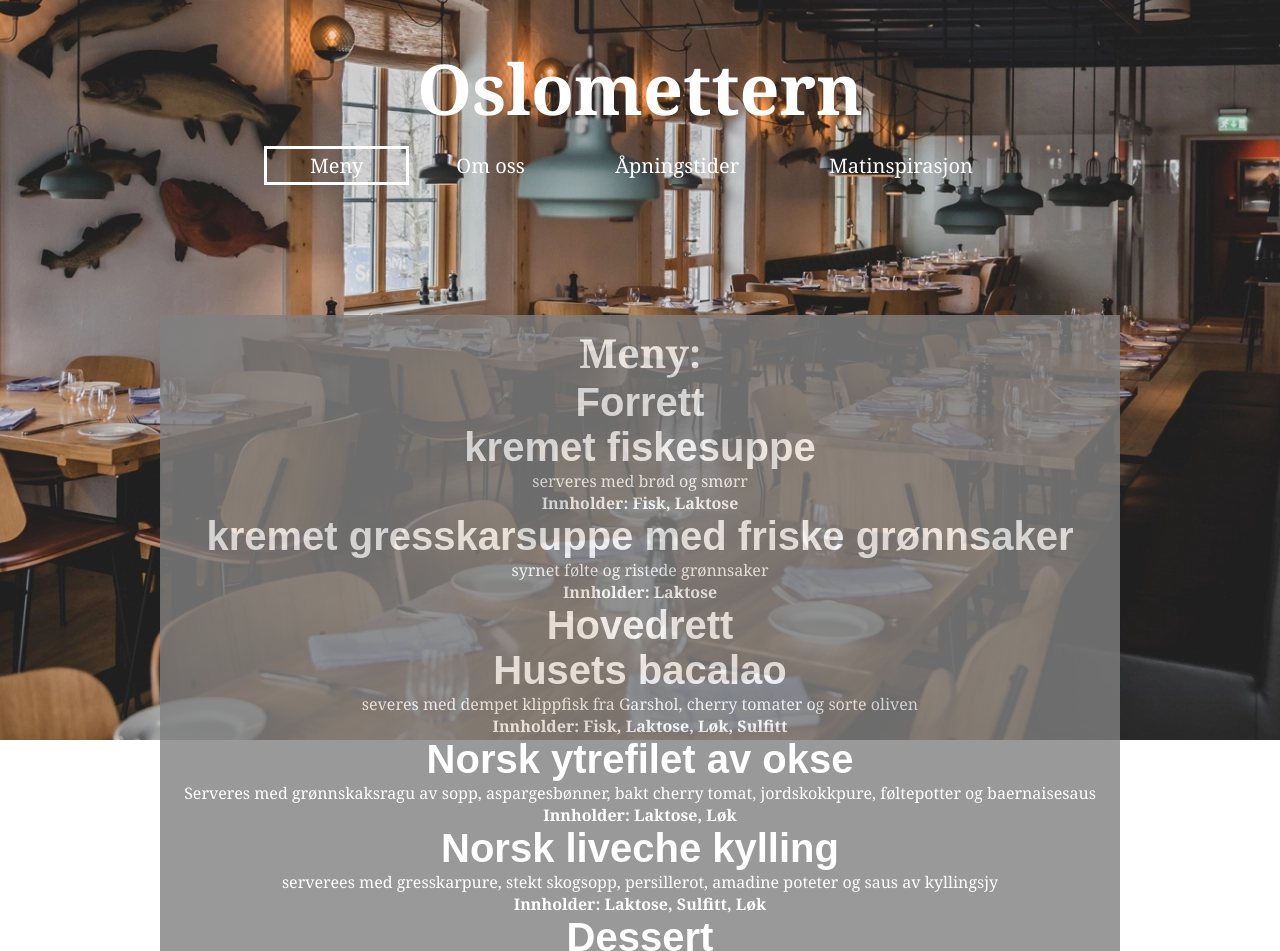
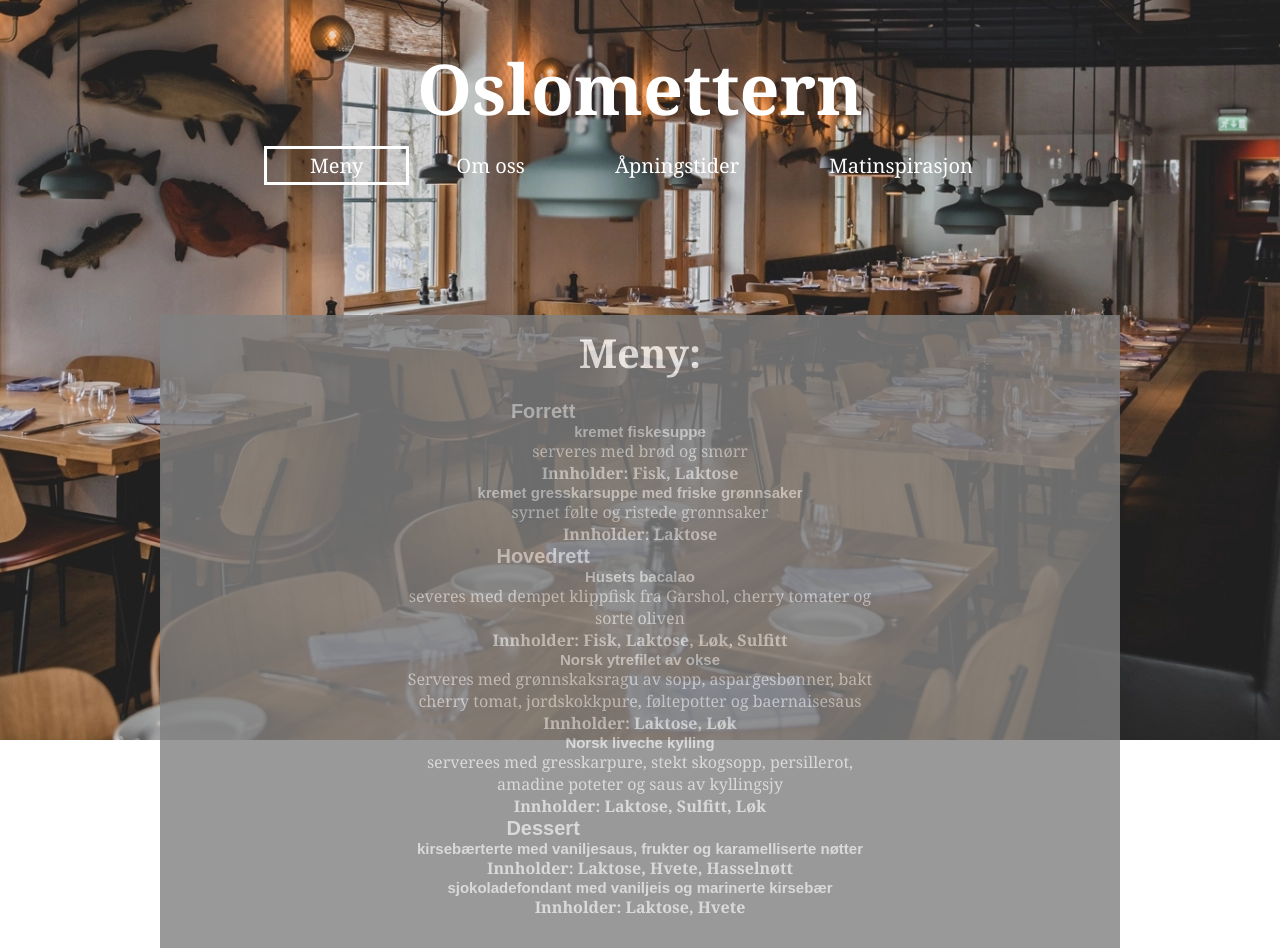
Before and after one commit to oskher/oblig-1, a plain HTML site: page Oslomettern/meny.html in a window 1280 px wide. Shown: the top 951 px of the page. Drawn offline with Linux system fonts and the light colour scheme.

Commit message:
meny css

```diff
--- a/Oslomettern/meny.html
+++ b/Oslomettern/meny.html
@@ -23,6 +23,8 @@
 
 <div class="meny">
     <h2>Meny:</h2>
+    <div class="meny h3">
+        <div class="meny h4">
     <h3>Forrett</h3>
     <h4>kremet fiskesuppe</h4>
     <p>serveres med brød og smørr</p>
@@ -47,7 +49,7 @@
     <p><strong>Innholder: Laktose, Hvete, Hasselnøtt</strong></p>
     <h4>sjokoladefondant med vaniljeis og marinerte kirsebær</h4>
     <p><strong>Innholder: Laktose, Hvete</strong></p>
-
+    </div></div>
 </div>
 
 </body>
--- a/Oslomettern/style.css
+++ b/Oslomettern/style.css
@@ -97,7 +97,26 @@ div.meny{
     width: 75%;
     margin-left: 12.5%;
     padding: 10px;
+    text-align: center;
+
 }
+.meny h3{
+    color: white;
+    text-align: center;
+    font-size: 20px;
+    font-family: sans-serif;
+    width: 300px;
+    text-align: center;
+}
+.meny h4{
+       color: white;
+    text-align: center;
+    font-size: 15px;
+    font-family: sans-serif;
+    text-align: center;
+}
+
+
 
 
 div.apningstider{
@@ -114,6 +133,7 @@ div.matinspirasjon{
     width: 75%;
     margin-left: 12.5%;
     padding: 10px;
+}
 
 /* FOOTER */
 
```
